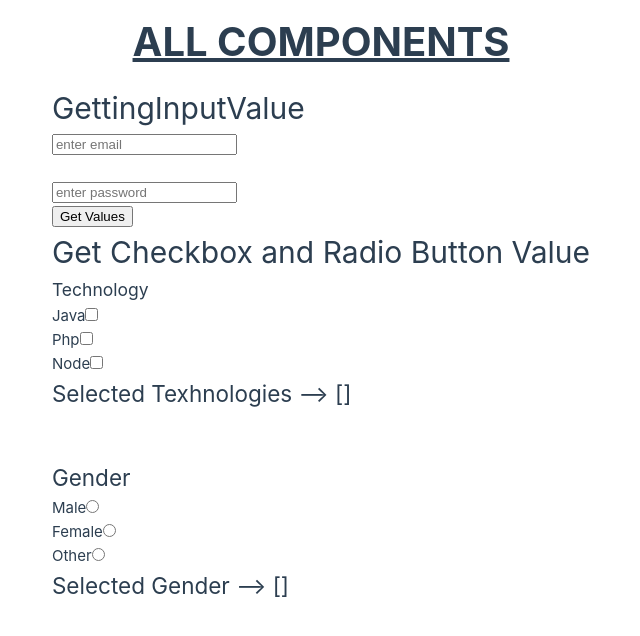
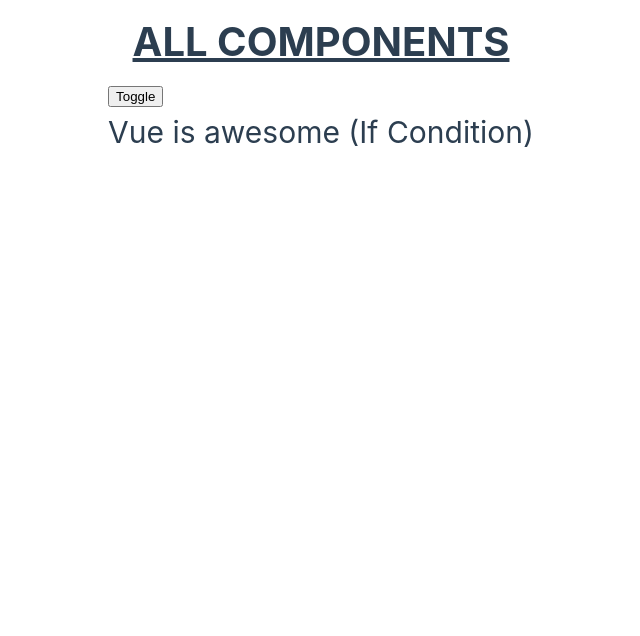
Before and after one commit to madhavrawal29/Vue-js, a Vue app: page / in a window 1280 px wide. Shown: the top 636 px of the page, without its empty margins (319-959 px from the left). Built offline with nearby package versions, Linux system fonts and the light colour scheme.

Commit message:
If Else Condition

```diff
--- a/src/components/AllComponents.vue
+++ b/src/components/AllComponents.vue
@@ -1,12 +1,14 @@
 <!-- AllComponents.vue -->
 <script setup>
 import GettingInputValue from './GettingInputValue.vue'
+import ifElse from './ifElse.vue'
 </script>
 
 <template>
   <div class="container">
     <h1>ALL COMPONENTS</h1>
-    <GettingInputValue />
+    <!-- <GettingInputValue /> -->
+    <ifElse />
   </div>
 </template>
 
--- /dev/null
+++ b/src/components/ifElse.vue
@@ -0,0 +1,12 @@
+<script setup>
+import { ref } from 'vue'
+
+const awesome = ref(true)
+</script>
+<template>
+  <div>
+    <button @click="awesome = !awesome">Toggle</button>
+    <h1 v-if="awesome">Vue is awesome (If Condition)</h1>
+    <h1 v-else>Oh no (else condition)</h1>
+  </div>
+</template>
```
